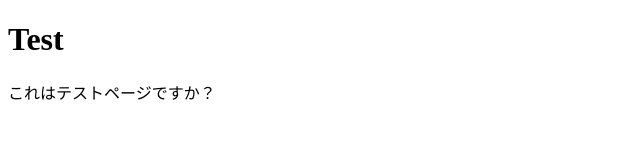
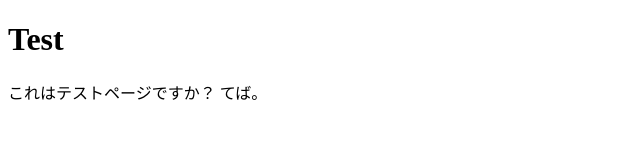
Before and after one commit to CoderDojo-Urasoe/CoderDojo-Urasoe.github.io, a plain HTML site: page test.html in a window 1280 px wide. Shown: the full height of the page, 0-640 px from the left. Drawn offline with Linux system fonts and the light colour scheme.

Commit message:
portfolio2-20240511

```diff
--- a/test.html
+++ b/test.html
@@ -8,5 +8,6 @@
 <body>
     <h1>Test</h1>
     これはテストページですか？
+    てば。
 </body>
 </html>
```
